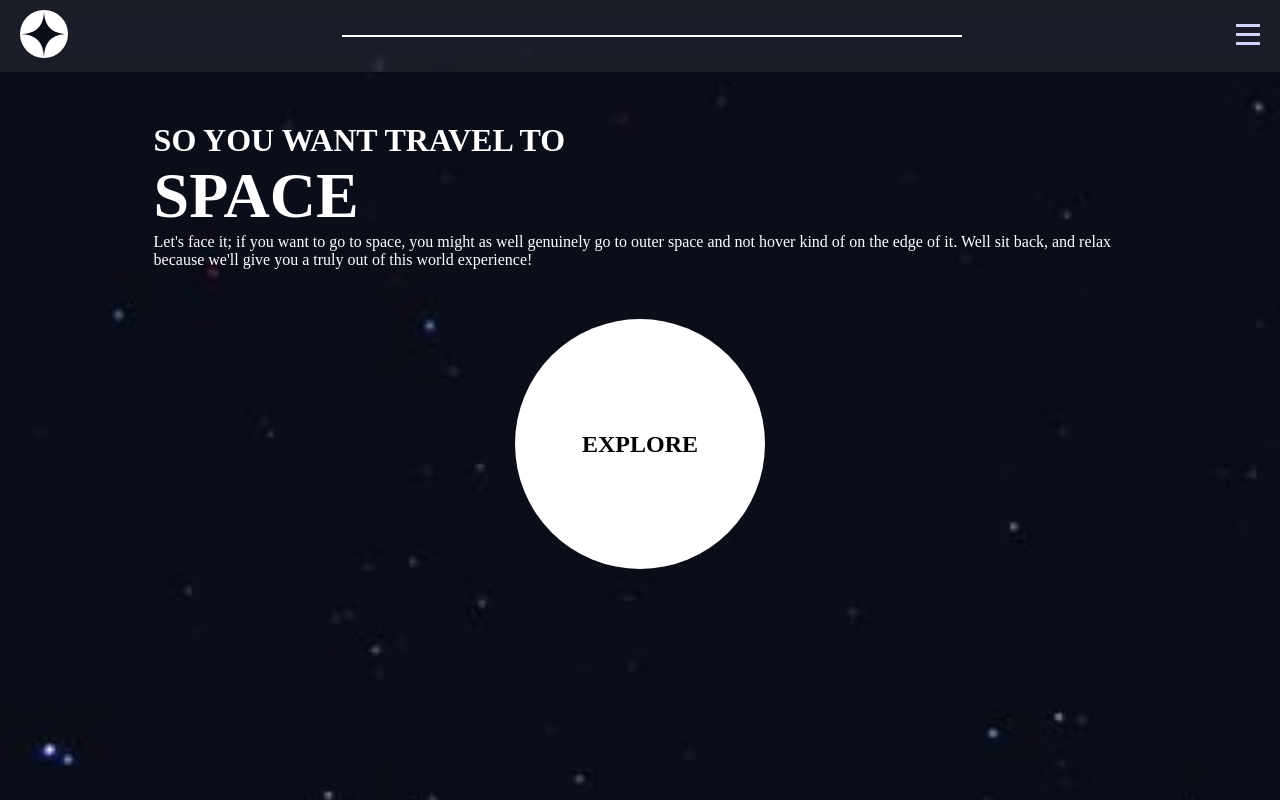
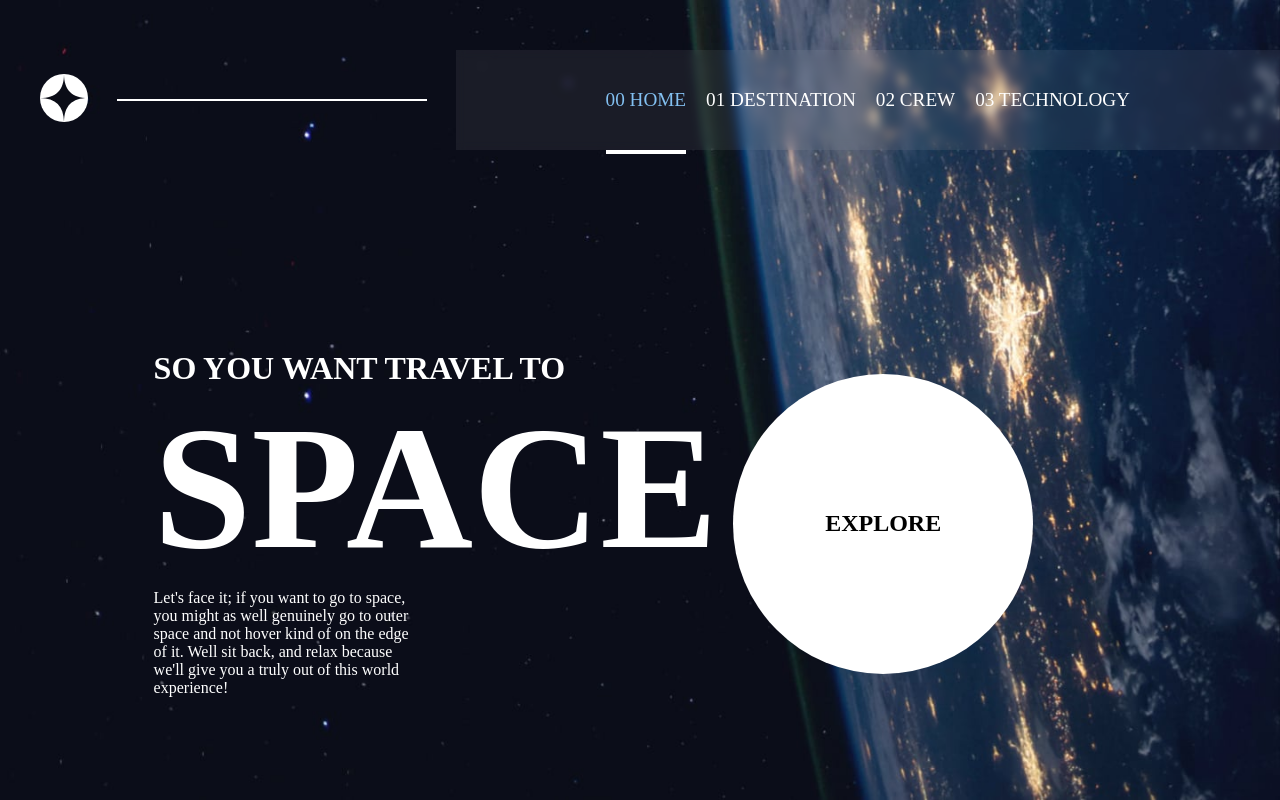
Before and after one commit to patafane/exo_router_template, a React (Vite) app: page / in a window 1280 px wide. Built offline with nearby package versions, Linux system fonts and the light colour scheme.

Commit message:
petites modif

```diff
--- a/src/Components/Crew/_Crew.sass
+++ b/src/Components/Crew/_Crew.sass
@@ -34,7 +34,7 @@
         .selectors
             display: flex
             gap: 20px
-            margin-top: 200px
+            margin-top: 50px
             .rond
                 width: 20px
                 height: 20px
@@ -50,7 +50,7 @@
             img
                 height: 550px
                 transition: all 1s
-@media (max-width: 1620px)
+@media (max-width: 992px)
     .crew
         background-image: url("./../../assets/crew/background-crew-mobile.jpg")
         .titre
--- a/src/Components/Destination/_Destination.sass
+++ b/src/Components/Destination/_Destination.sass
@@ -12,6 +12,7 @@
         padding-inline: 12%
         margin-top: 100px
         align-items: center
+        padding-bottom: 50px
         .leftPart
             width: 50%
         .rightPart
@@ -48,7 +49,7 @@
                 h2
                     text-transform: uppercase
                     margin-top: 15px
-@media (max-width: 1620px)
+@media (max-width: 992px)
     .destination
         background-image: url("./../../assets/destination/background-destination-mobile.jpg")
         .titre
--- a/src/Components/Home/_Home.sass
+++ b/src/Components/Home/_Home.sass
@@ -7,8 +7,9 @@
         color: white
         display: flex
         padding-inline: 12%
-        margin-top: 300px
+        margin-top: 200px
         align-items: center
+        justify-content: center
         flex-wrap: wrap
         .leftPart
             width: 50%
@@ -31,7 +32,7 @@
                 justify-content: center
                 align-items: center
                 border-radius: 50%
-@media (max-width: 1620px)
+@media (max-width: 992px)
     .home
         background-image: url("./../../assets/home/background-home-mobile.jpg")
         .content
--- a/src/Components/Navbar/_Navbar.sass
+++ b/src/Components/Navbar/_Navbar.sass
@@ -5,16 +5,16 @@ nav
     margin-left: 40px
     padding-top: 50px
     .bar
-        width: 400px
+        width: 25%
         background-color: white
         height: 2px
     .blurNav
         background-color: rgba(255, 255, 255, 0.062)
         backdrop-filter: blur(5px)
-        padding-inline: 200px
+        padding-inline: 150px
         height: 100px
         display: flex
-        gap: 50px
+        gap: 20px
         align-items: center
         flex-wrap: wrap
         a
@@ -22,7 +22,7 @@ nav
             color: white
             height: 100%
             display: flex
-            font-size: 1.5em
+            font-size: 1.2em
             align-items: center
             transition: all 0.5s
             border-bottom: solid 4px transparent
@@ -33,7 +33,7 @@ nav
             color: rgb(131, 192, 241)
     .burgerMenu
         display: none
-@media (max-width: 1620px)
+@media (max-width: 992px)
     nav
         background-color: rgba(255, 255, 255, 0.062)
         backdrop-filter: blur(5px)
--- a/src/Components/Technology/_Technology.sass
+++ b/src/Components/Technology/_Technology.sass
@@ -14,6 +14,7 @@
         gap: 80px
         margin-top: 100px
         align-items: center
+        padding-bottom: 50px
         .numbers
             display: flex
             flex-direction: column
@@ -42,7 +43,7 @@
                 width: 75%
                 font-size: 1.5em
                 line-height: 40px
-@media (max-width: 1620px)
+@media (max-width: 992px)
     .technology
         background-image: url("./../../assets/technology/background-technology-mobile.jpg")
         .titre
```
